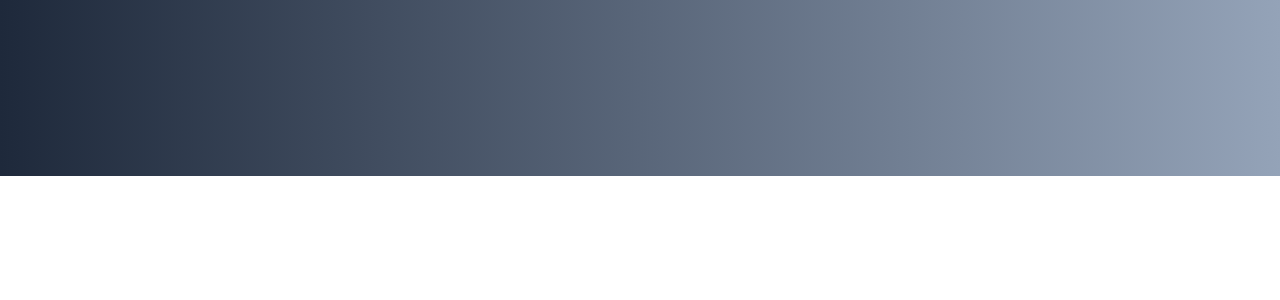
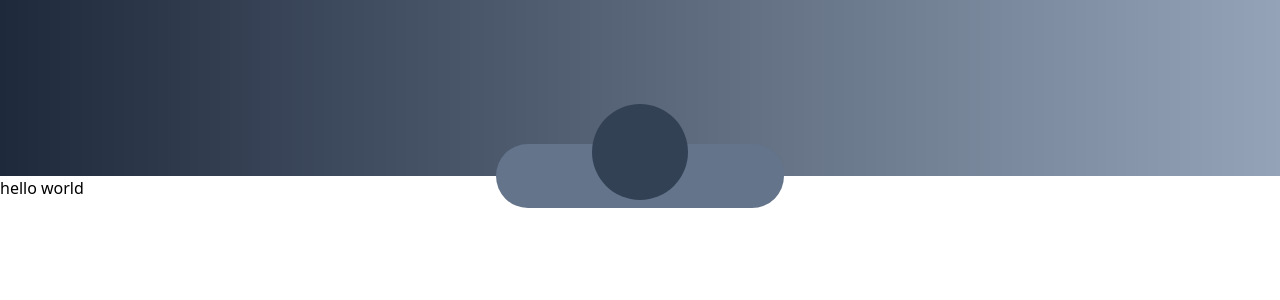
Before and after one commit to ludovico-chiavelli/sailtrain, a Next.js app: page / in a window 1280 px wide. Shown: the top 300 px of the page. Built offline with nearby package versions, Linux system fonts and the light colour scheme.

Commit message:
add LogoNav component

```diff
--- a/components/header.tsx
+++ b/components/header.tsx
@@ -1,10 +1,13 @@
 import React from 'react';
 import type { FC } from 'react';
 
+import LogoNav from './logo-nav';
+
 const Header:FC = () => {
   return (
-    <header>
-      <div className='absolute top-0 left-0 bg-gradient-to-r from-slate-800 to-slate-400 h-44 w-full'></div>
+    <header className='relative'>
+      <div className='bg-gradient-to-r from-slate-800 to-slate-400 h-44 w-full'></div>
+      <LogoNav/>
     </header>
   )
 }
```
